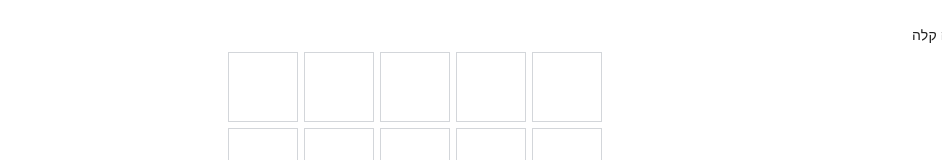
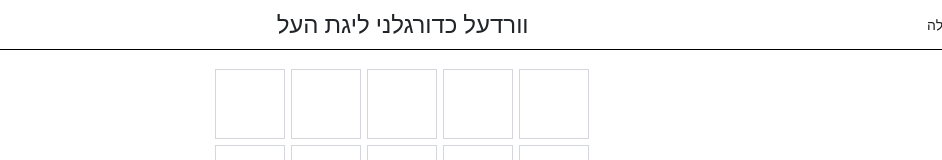
Before and after one commit to idanco77/israeli-premier-league-quiz, an Angular app: page / in a window 1280 px wide. Shown: the top 160 px of the page, without its empty margins (338-1280 px from the left). Built offline with nearby package versions, Linux system fonts and the light colour scheme; no server answers; what @angular/fire would draw is missing.

Commit message:
add header

```diff
--- a/src/app/app.component.html
+++ b/src/app/app.component.html
@@ -1,7 +1,10 @@
-<form class="mt-4 me-5">
-  <mat-slide-toggle [formControl]="difficultyControl">רמה קלה</mat-slide-toggle>
-</form>
-<div class="container mt-1">
+<div class="header">
+  <form class="w-33">
+    <mat-slide-toggle [formControl]="difficultyControl">רמה קלה</mat-slide-toggle>
+  </form>
+  <h1 class="text-center m-0 w-33">וורדעל כדורגלני ליגת העל</h1>
+</div>
+<div class="container mt-3">
   <div class="quiz" *ngFor="let word of [0, 1, 2, 3, 4, 5]">
     <div class="cell" *ngFor="let letter of [0, 1, 2, 3, 4]"
          [ngClass]="{
--- a/src/app/app.component.scss
+++ b/src/app/app.component.scss
@@ -1,3 +1,15 @@
+.header {
+  display: flex;
+  align-items: center;
+  border-bottom: 1px solid black;
+  height: 50px;
+  padding: 0 20px;
+}
+
+.w-33 {
+  width: 33.3%;
+}
+
 .quiz {
   display: flex;
   justify-content: center;
--- a/src/app/app.component.ts
+++ b/src/app/app.component.ts
@@ -32,7 +32,8 @@ export class AppComponent implements OnInit {
   terminalLetters: number[] = [1499, 1502, 1504, 1508, 1510];
 
   constructor(private apiService: ApiService, private snackBar: MatSnackBar,
-              private dialog: MatDialog) {
+              private dialog: MatDialog,) {
+
   }
 
   @HostListener('document:keydown', ['$event'])
@@ -142,6 +143,7 @@ export class AppComponent implements OnInit {
     });
     this.currentGuess++;
     this.currentLetter = -1;
+    console.log(guessLetters);
     guessLetters.forEach(letter => {
       if (this.terminalLetters.includes(letter.charCodeAt(0) + 1)) {
         letter = String.fromCharCode(letter.charCodeAt(0) + 1);
--- a/src/app/app.module.ts
+++ b/src/app/app.module.ts
@@ -12,12 +12,11 @@ import {MatSlideToggleModule} from '@angular/material/slide-toggle';
 import {MatSnackBarModule} from '@angular/material/snack-bar';
 import {WinDialogComponent} from 'src/app/win-dialog/win-dialog.component';
 import {MatDialogModule} from '@angular/material/dialog';
-import { initializeApp,provideFirebaseApp } from '@angular/fire/app';
-import { provideAnalytics,getAnalytics,ScreenTrackingService,UserTrackingService } from '@angular/fire/analytics';
-import { provideDatabase,getDatabase } from '@angular/fire/database';
-import {AngularFireAnalyticsModule} from '@angular/fire/compat/analytics';
-import {AngularFireModule} from '@angular/fire/compat';
+import { ScreenTrackingService,UserTrackingService } from '@angular/fire/analytics';
+import * as firebase from 'firebase/app';
 import {environment} from 'src/environment/environment';
+
+firebase.initializeApp(environment.firebase);
 
 @NgModule({
   declarations: [
@@ -34,9 +33,6 @@ import {environment} from 'src/environment/environment';
     MatSlideToggleModule,
     MatSnackBarModule,
     MatDialogModule,
-    AngularFireModule.initializeApp(environment.firebase),
-    AngularFireAnalyticsModule
-
   ],
   providers: [
     ApiService,
--- a/src/index.html
+++ b/src/index.html
@@ -2,7 +2,7 @@
 <html lang="en">
 <head>
   <meta charset="utf-8">
-  <title>IsraeliPremierLeagueQuizz</title>
+  <title>וורדעל כדורגלני ליגת העל</title>
   <base href="/">
   <meta name="viewport" content="width=device-width, initial-scale=1">
   <link rel="icon" type="image/x-icon" href="assets/israeliPremierLeagueIcon.png">
--- a/src/main.ts
+++ b/src/main.ts
@@ -2,6 +2,7 @@ import { platformBrowserDynamic } from '@angular/platform-browser-dynamic';
 
 import { AppModule } from './app/app.module';
 
+import 'firebase/analytics';
 
 platformBrowserDynamic().bootstrapModule(AppModule)
   .catch(err => console.error(err));
```
